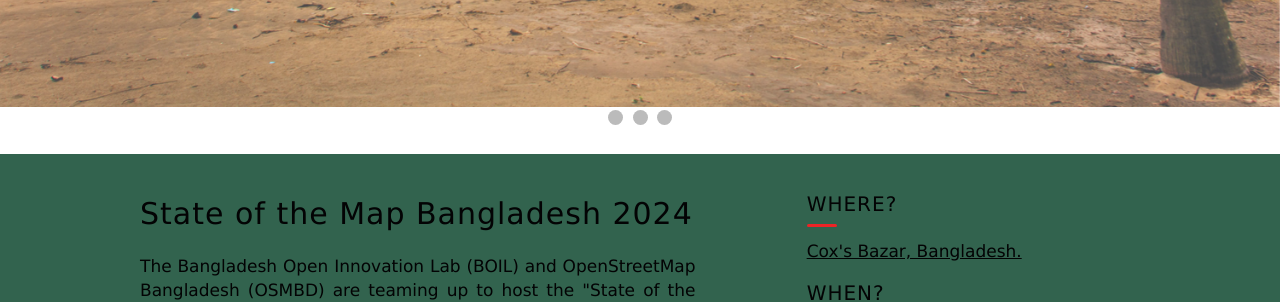
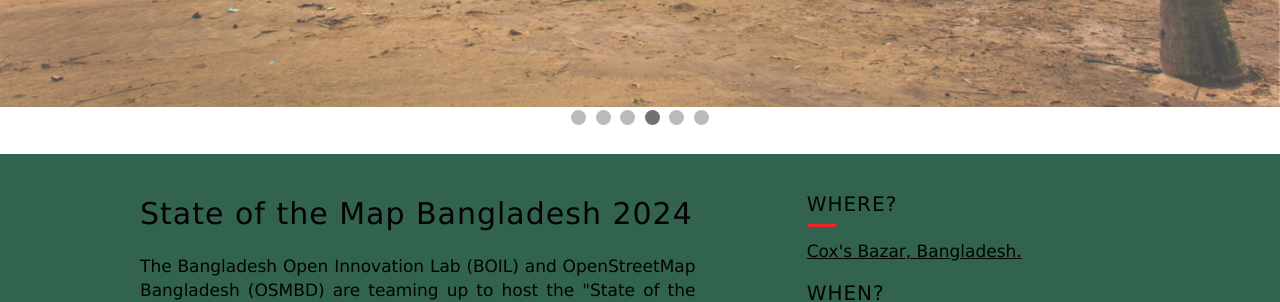
Before and after one commit to mapbd/sotmbd2024, a Jekyll site: the page built from index.html, in a window 1280 px wide and 900 px high, scrolled down 596 px. Shown: the part 150-452 px from the top of the window. Built offline with Jekyll 4.4.1, drawn with Linux system fonts in a browser that asks for light colours.

Commit message:
Update header.html

```diff
--- a/_includes/header.html
+++ b/_includes/header.html
@@ -28,6 +28,9 @@
               <span class="dot"></span>
               <span class="dot"></span>
               <span class="dot"></span>
+              <span class="dot"></span>
+              <span class="dot"></span>
+              <span class="dot"></span>
             </div>
             <div class="limiter">
                 <div class="left">
```
